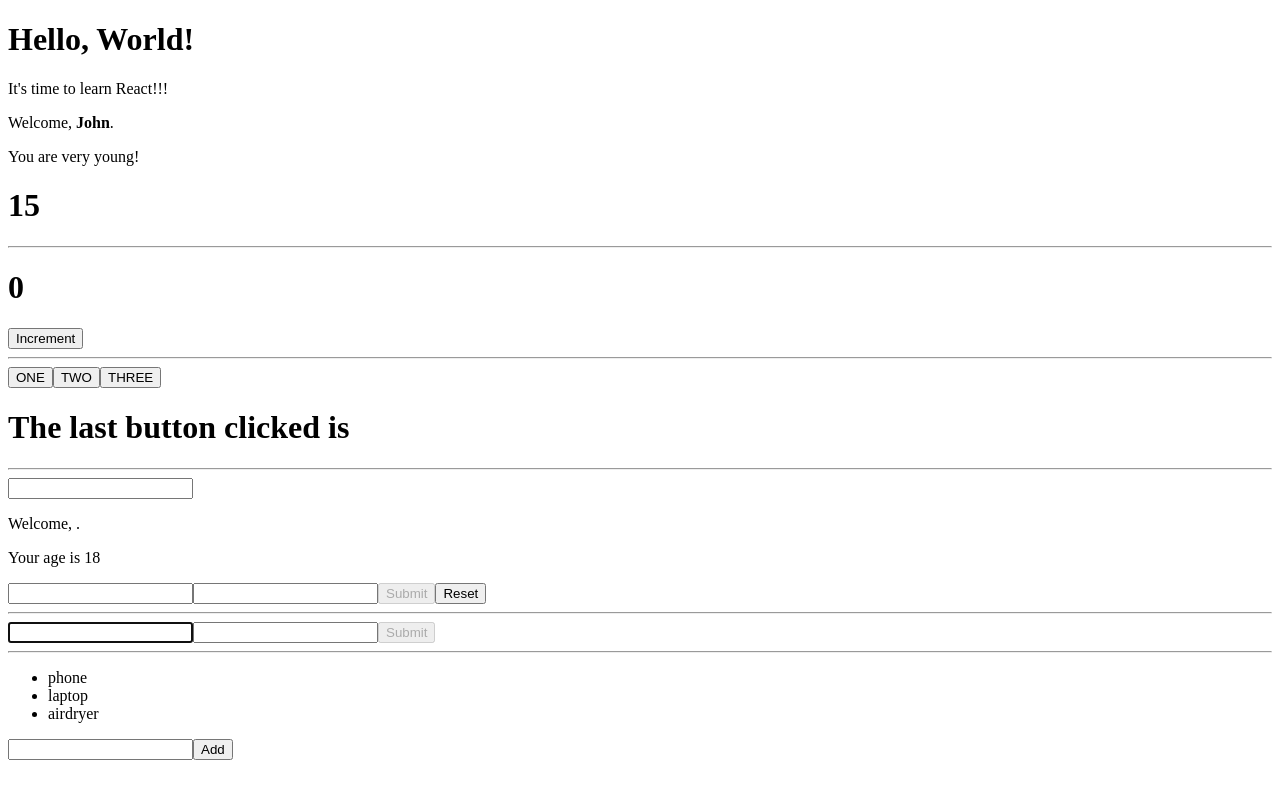
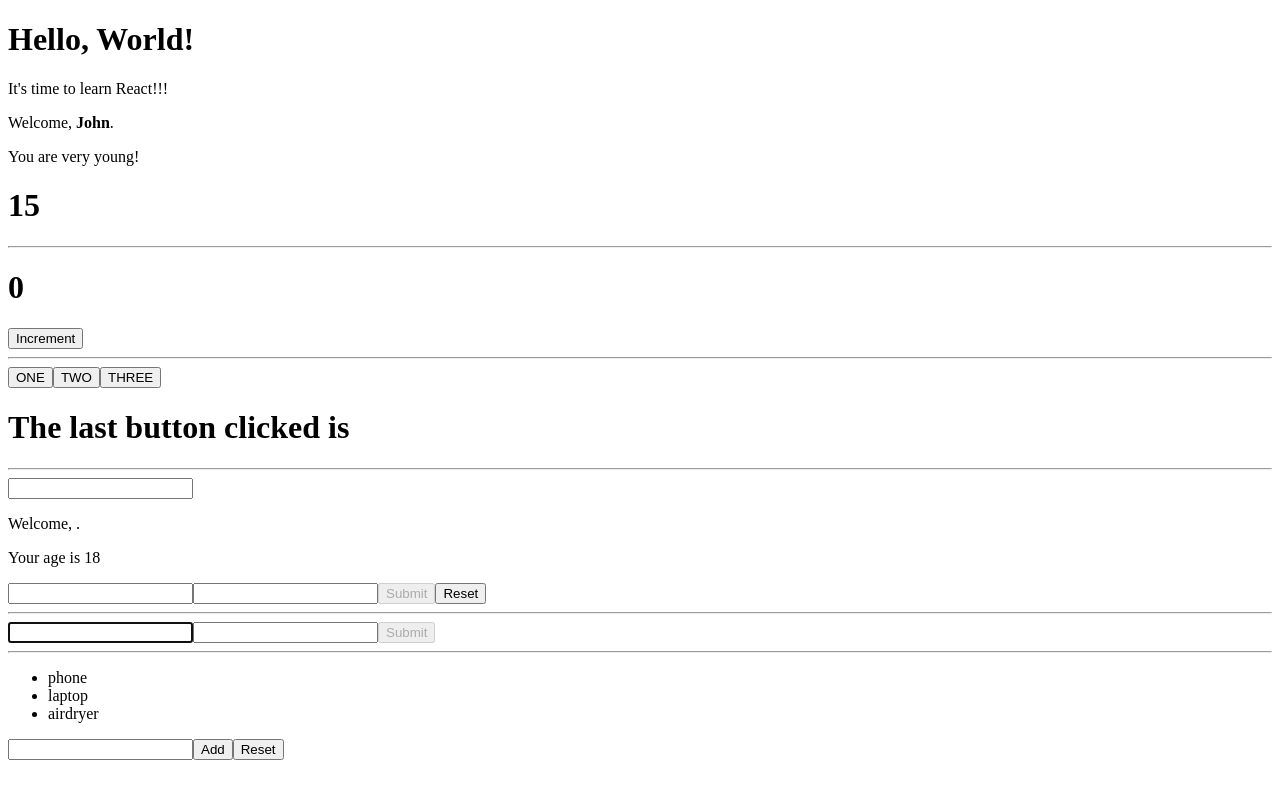
Before and after one commit to peppecaliri/Exercises-Develhope, a React (Create React App) app in the folder React/my-app/: page / in a window 1280 px wide. Built offline with nearby package versions, Linux system fonts and the light colour scheme.

Commit message:
exercise 25 added reset

```diff
--- a/React/my-app/src/TodoList.js
+++ b/React/my-app/src/TodoList.js
@@ -15,6 +15,12 @@ class TodoList extends React.Component {
     searchbox.value = "";
   };
 
+  resetList = () => {
+    this.setState({
+      items: [],
+    });
+  };
+
   render() {
     return (
       <div>
@@ -25,6 +31,7 @@ class TodoList extends React.Component {
         </ul>
         <input type="text" name="search" id="searchbox" />
         <button onClick={this.addItem}>Add</button>
+        <button onClick={this.resetList}>Reset</button>
       </div>
     );
   }
```
Also changed, not shown: React/my-app/src/exercise24.md (deleted, +0 -1 lines), React/my-app/src/exercise25.md (added, +1 -0 lines).
